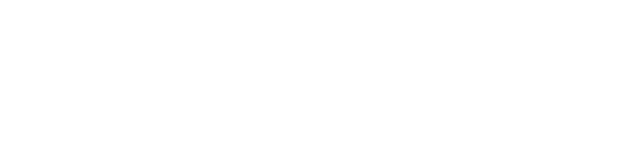
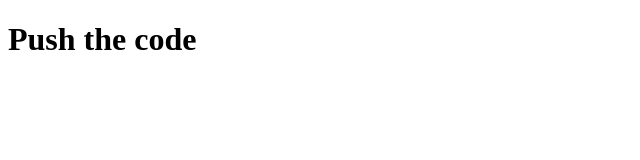
Before and after one commit to hrhabib0/live-project, a plain HTML site: page index.html in a window 1280 px wide. Shown: the whole page, without its empty margins (0-640 px from the left). Drawn offline with Linux system fonts and the light colour scheme.

Commit message:
heading tag

```diff
--- a/index.html
+++ b/index.html
@@ -6,6 +6,6 @@
     <title>first live project</title>
 </head>
 <body>
-
+    <h1>Push the code</h1>
 </body>
 </html>
```
